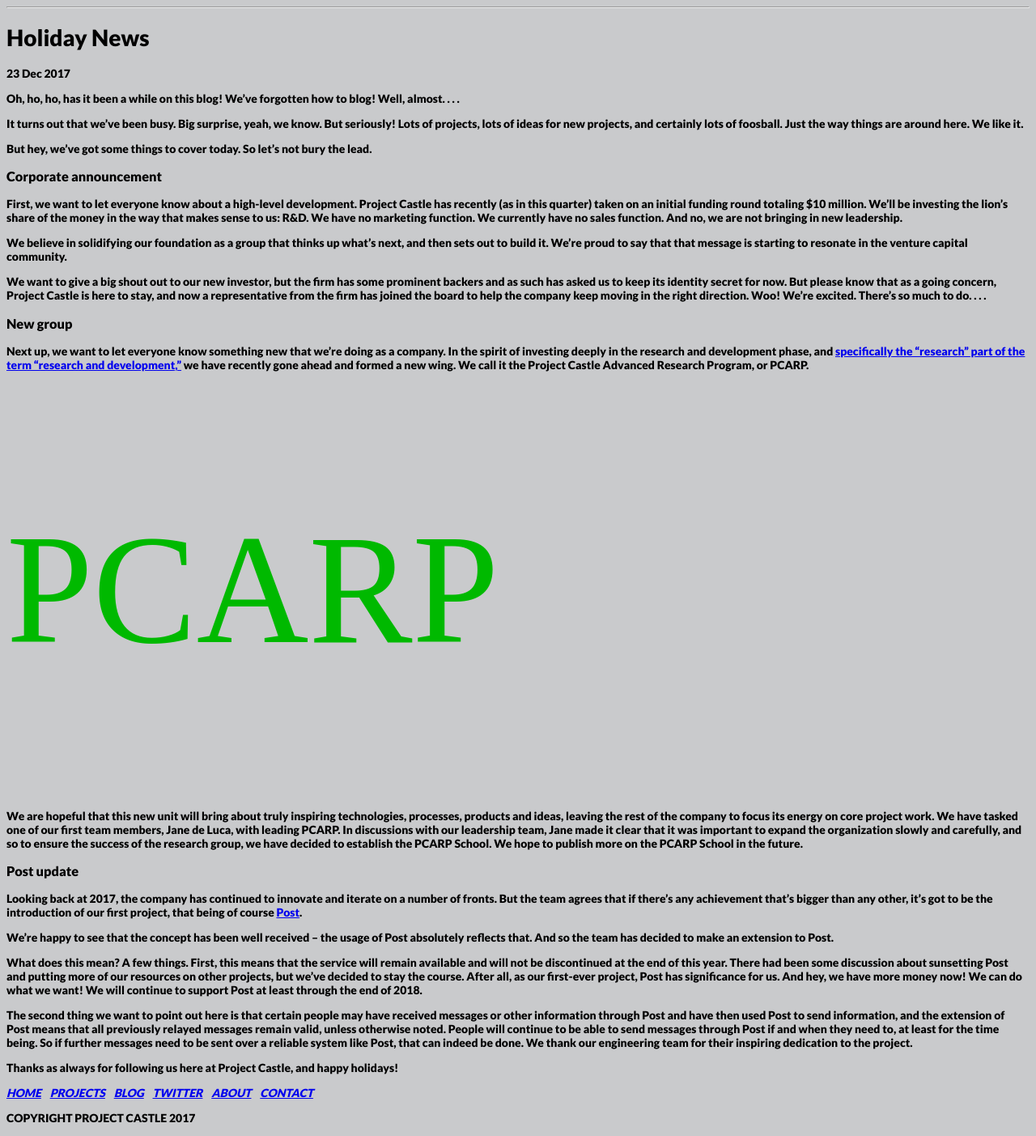
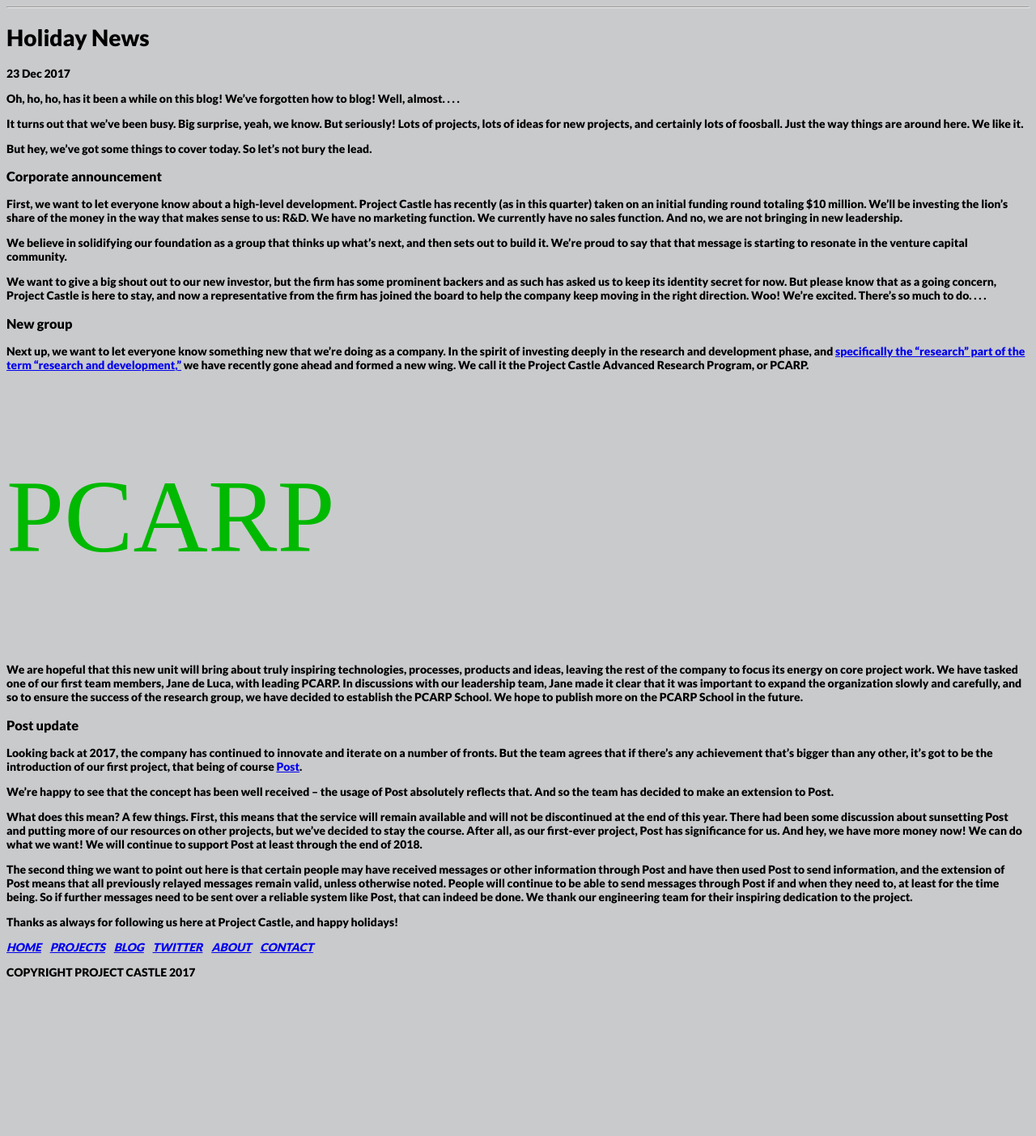
Before and after one commit to jx22/jx22.github.io, a Jekyll site: the page built from _posts/2017-12-23-Holiday-News.md, in a window 1280 px wide. Shown: the whole page at 81% size. Built offline with Jekyll 4.4.1, drawn with Linux system fonts in a browser that asks for light colours; some web fonts are replaced; after the commit the page ends 1223 px from its top, so only the background shows below that.

Commit message:
add in-line responsive style

```diff
--- a/_posts/2017-12-23-Holiday-News.md
+++ b/_posts/2017-12-23-Holiday-News.md
@@ -22,7 +22,7 @@ We want to give a big shout out to our new investor, but the firm has some promi
 
 Next up, we want to let everyone know something new that we're doing as a company. In the spirit of investing deeply in the research and development phase, and <a href="http://www.economist.com/node/8769863">specifically the "research" part of the term "research and development,"</a> we have recently gone ahead and formed a new wing. We call it the Project Castle Advanced Research Program, or PCARP.
 
-<h2>PCARP</h2>
+<h2 style="font-size:10vw;">PCARP</h2>
 
 We are hopeful that this new unit will bring about truly inspiring technologies, processes, products and ideas, leaving the rest of the company to focus its energy on core project work. We have tasked one of our first team members, Jane de Luca, with leading PCARP. In discussions with our leadership team, Jane made it clear that it was important to expand the organization slowly and carefully, and so to ensure the success of the research group, we have decided to establish the PCARP School. We hope to publish more on the PCARP School in the future.
 
```
